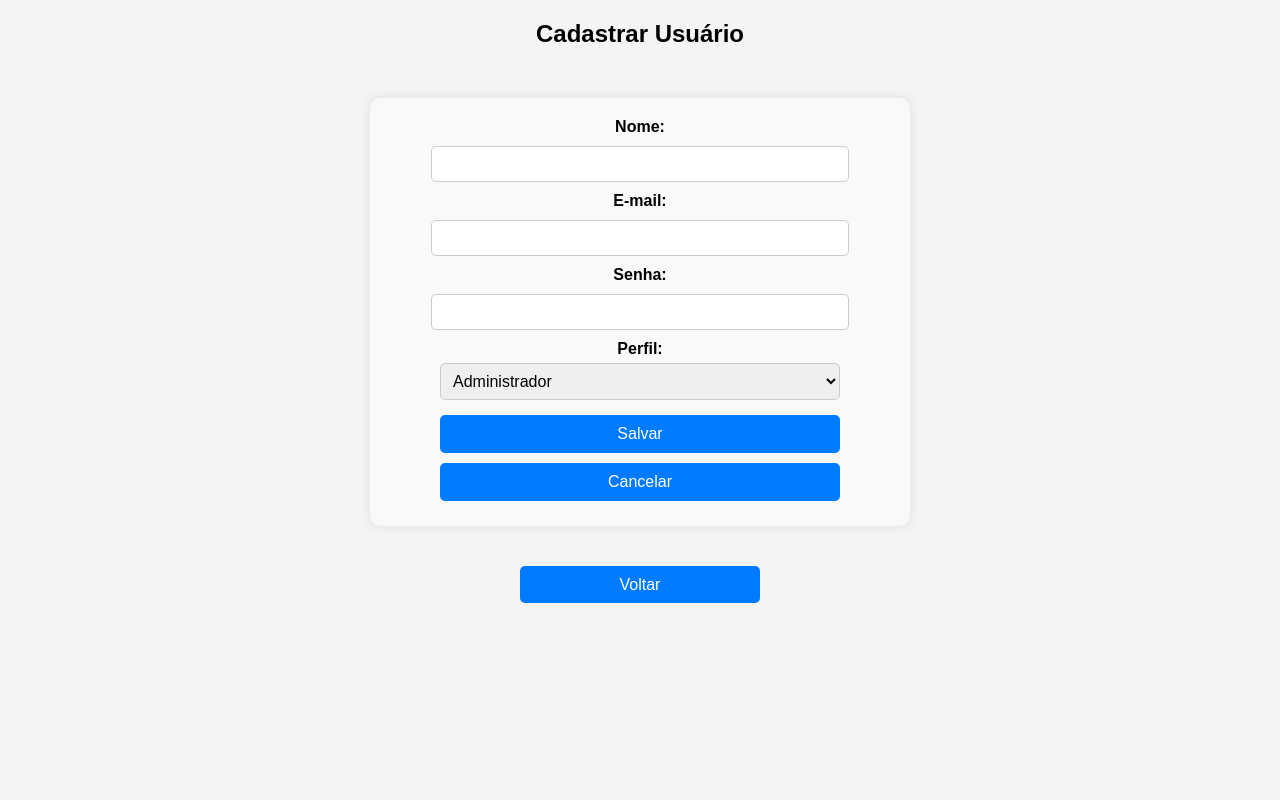
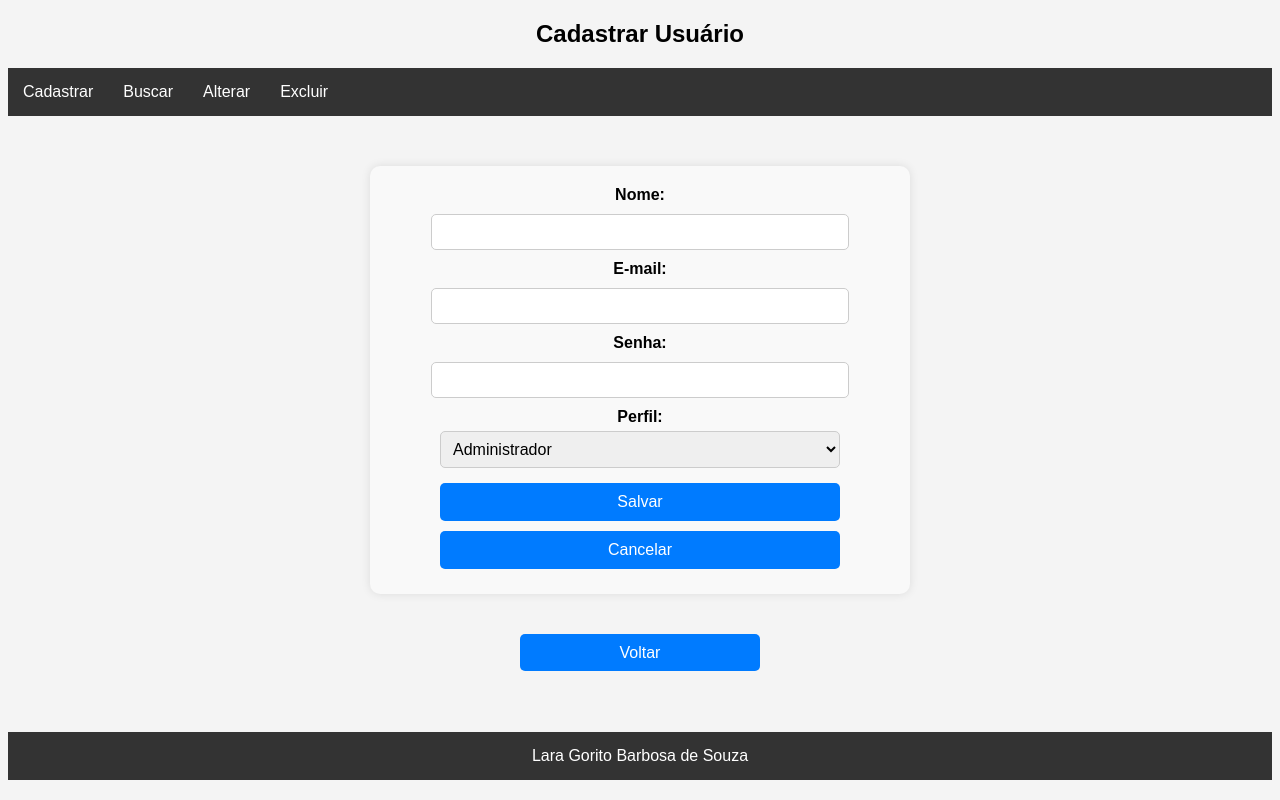
Before and after one commit to laragoritob/LaraSouza_Prova, a PHP site: page /cadastro_usuario.php in a window 1280 px wide. Run offline with PHP 8.4, Linux system fonts and the light colour scheme; a user stored in the database is signed in; data comes from the database, SQL or seed files in the repository.

Commit message:
Arquivo Cadastrar Usuário
Responsável por cadastrar o usuário

```diff
--- a/cadastro_usuario.php
+++ b/cadastro_usuario.php
@@ -27,6 +27,44 @@
             echo "<script>alert('Erro ao cadastrar usuário!');</script>";
         }
     }
+
+    // OBTENDO O NOME DO PERFIL DO USUÁRIO LOGADO
+    $id_perfil = $_SESSION['perfil'];
+    $sqlPerfil = "SELECT nome_perfil FROM perfil WHERE id_perfil = :id_perfil";
+    $stmtPerfil = $pdo->prepare($sqlPerfil);
+    $stmtPerfil->bindParam(':id_perfil', $id_perfil);
+    $stmtPerfil->execute();
+    $perfil = $stmtPerfil->fetch(PDO::FETCH_ASSOC);
+    $nome_perfil = $perfil['nome_perfil'];
+
+    // DEFINIÇÃO DAS PERMISSÕES POR PERFIL
+    $permissoes = [
+        // PERMISSÕES DO ADMIN
+        1 => ["Cadastrar"=>["cadastro_usuario.php", "cadastro_perfil.php", "cadastro_cliente.php", "cadastro_fornecedor.php", "cadastro_produto.php", "cadastro_funcionario.php"],
+              "Buscar"=>["buscar_usuario.php", "buscar_perfil.php", "buscar_cliente.php", "buscar_fornecedor.php", "buscar_produto.php", "buscar_funcionario.php"],
+              "Alterar"=>["alterar_usuario.php", "alterar_perfil.php", "alterar_cliente.php", "alterar_fornecedor.php", "alterar_produto.php", "alterar_funcionario.php"],
+              "Excluir"=>["excluir_usuario.php", "excluir_perfil.php", "excluir_cliente.php", "excluir_fornecedor.php", "excluir_produto.php", "excluir_funcionario.php"]],
+
+        // PERMISSÕES DA SECRETÁRIA
+        2 => ["Cadastrar"=>["cadastro_cliente.php"],
+              "Buscar"=>["buscar_cliente.php", "buscar_fornecedor.php", "buscar_produto.php"],
+              "Alterar"=>["alterar_fornecedor.php", "alterar_produto.php"],
+              "Excluir"=>["excluir_produto.php"]],
+
+        // PERMISSÕES DO ALMOXARIFE
+        3 => ["Cadastrar"=>["cadastro_fornecedor.php", "cadastro_produto.php"],
+              "Buscar"=>["buscar_cliente.php", "buscar_fornecedor.php", "buscar_produto.php"],
+              "Alterar"=>["alterar_fornecedor.php", "alterar_produto.php"],
+              "Excluir"=>["excluir_produto.php"]],
+
+        // PERMISSÕES DO CLIENTE
+        4 => ["Cadastrar"=>["cadastro_cliente.php"],
+              "Buscar"=>["buscar_cliente.php"],
+              "Alterar"=>["alterar_cliente.php"]],
+    ];
+
+    // OBTENDO AS OPÇÕES DISPONIVEIS PARA O PERFIL DO USUÁRIO LOGADO
+    $opcoes_menu = $permissoes["$id_perfil"];
 ?>
 
 
@@ -54,11 +92,37 @@
             .voltar:hover {
                 background-color: #0056b3; /* Azul mais escuro ao passar o mouse */
             }
+
+            footer {
+                background-color: #333;
+                color: white;
+                padding: 15px;
+                margin-top: 70px;
+            }
     </style>
 </head>
 <body>
     <h2> Cadastrar Usuário </h2>
-    <form action="cadastro_usuario.php" method="POST">
+
+    <nav>
+        <ul class="menu">
+            <?php foreach($opcoes_menu as $categoria => $arquivos) { ?>
+                <li class="dropdown">
+                    <a href="#"><?= $categoria ?></a>
+
+                    <ul class="dropdown-menu">
+                        <?php foreach($arquivos as $arquivo) { ?>
+                            <li>
+                                <a href="<?= $arquivo ?>"><?= ucfirst(str_replace("_", " ", basename($arquivo, ".php"))) ?></a>
+                            </li>
+                        <?php } ?>
+                    </ul>
+                </li>
+            <?php } ?>
+        </ul>
+    </nav>
+
+    <form action="cadastro_usuario.php" method="POST" id="formCadastro">
         <label for="nome"> Nome: </label>
         <input type="text" name="nome" id="nome" required>
 
@@ -81,5 +145,23 @@
     </form>
 
     <a class="voltar" href="principal.php"> Voltar </a>
+
+    <script>
+        document.getElementById("formCadastro").addEventListener("submit", function(event) {
+            let nome = document.getElementById("nome").value.trim();
+
+            // Regex: aceita apenas letras (maiúsculas e minúsculas) e espaços
+            let nomeRegex = /^[A-Za-zÀ-ÿ\s]+$/;
+
+            if (!nomeRegex.test(nome)) {
+                alert("O nome não pode conter números ou caracteres especiais!");
+                event.preventDefault();
+                return;
+            }
+        });
+    </script>
 </body>
+<footer>
+    Lara Gorito Barbosa de Souza
+</footer>
 </html>
```
